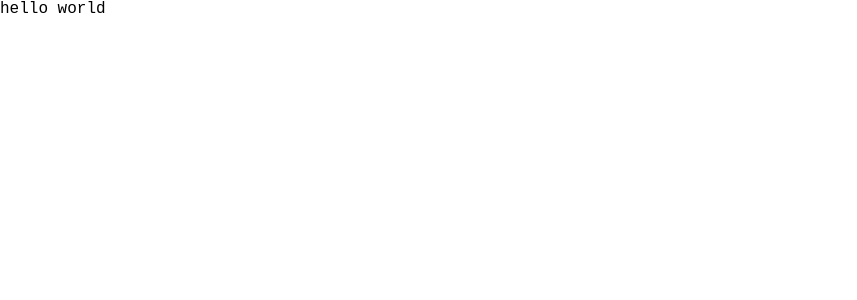
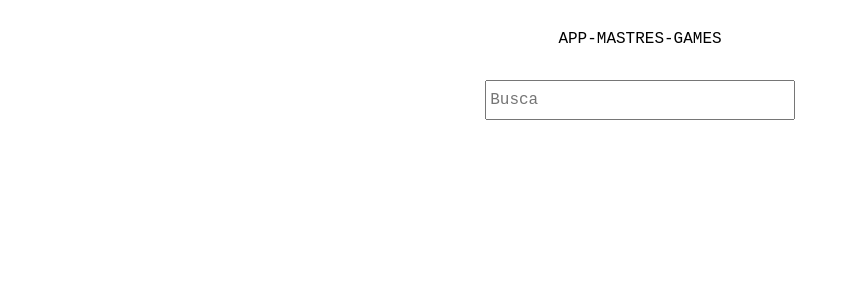
Before and after one commit to sergiohdljr/App-Masters-test-, a React (Vite) app: page / in a window 1280 px wide. Shown: the top 300 px of the page, without its empty margins (0-857 px from the left). Built offline with nearby package versions, Linux system fonts and the light colour scheme.

Commit message:
feat: home page layout

```diff
--- a/src/App.tsx
+++ /dev/null
@@ -1,5 +0,0 @@
-function App() {
-  return <div>hello world</div>;
-}
-
-export default App;
--- a/src/main.tsx
+++ b/src/main.tsx
@@ -1,11 +1,11 @@
 import React from "react";
 import ReactDOM from "react-dom/client";
-import App from "./App";
 import { GlobalStyle } from "./styles/global";
+import { Home } from "./pages/home";
 
 ReactDOM.createRoot(document.getElementById("root") as HTMLElement).render(
   <React.StrictMode>
     <GlobalStyle />
-    <App />
+    <Home/>
   </React.StrictMode>
 );
--- /dev/null
+++ b/src/pages/home/index.tsx
@@ -0,0 +1,16 @@
+import { Wrapper } from "../../styles/wrapper";
+import { Form, Header, InputBusca } from "./style";
+
+export const Home = () => {
+  return (
+    <div>
+      <Header>
+        APP-MASTRES-GAMES
+        <Form action="">
+          <InputBusca type="text" placeholder="Busca" />
+        </Form>
+      </Header>
+      <Wrapper></Wrapper>
+    </div>
+  );
+};
--- /dev/null
+++ b/src/pages/home/style.ts
@@ -0,0 +1,23 @@
+import styled from "styled-components";
+
+export const Header = styled.header`
+width: 100%;
+height: 150px;
+display: flex;
+flex-direction: column;
+justify-content: center;
+align-items: center;
+gap: 2rem;
+`
+
+export const Form = styled.form`
+width: fit-content;
+height: auto;
+`
+
+export const InputBusca = styled.input`
+width: 310px;
+height: 40px;
+padding: 0.2rem;
+font-size: 1rem;
+`
```
Also changed, not shown: src/pages/home/data.ts (added), src/pages/index.ts (added).
